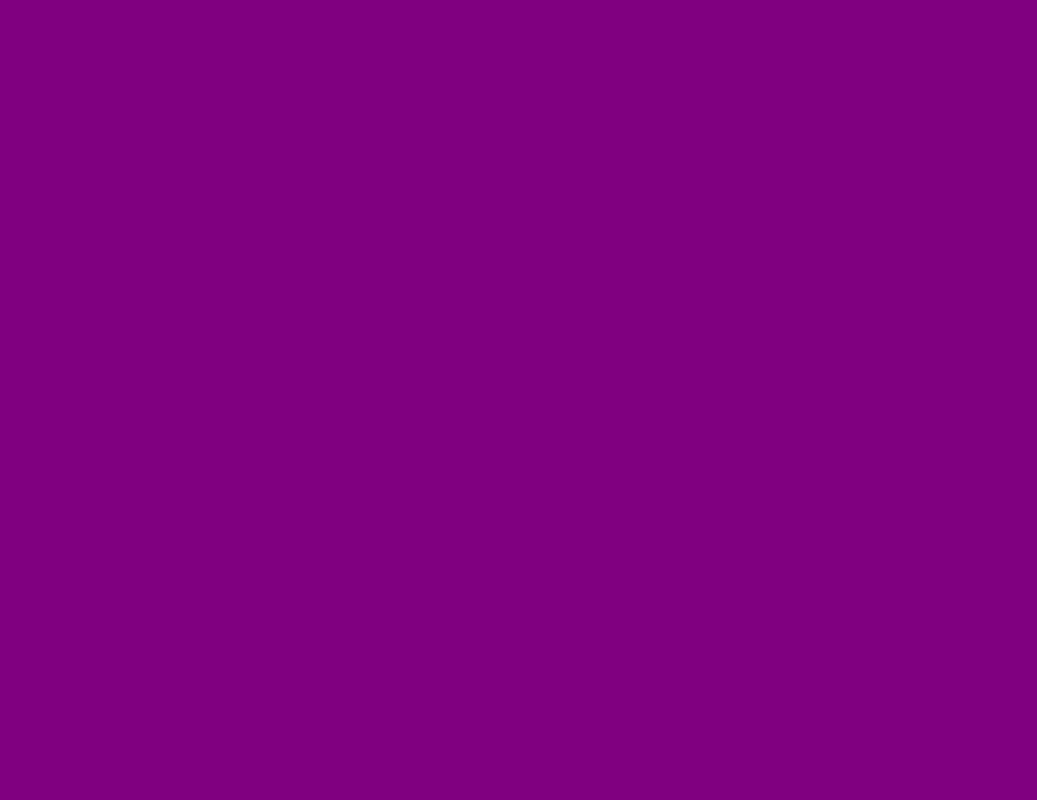
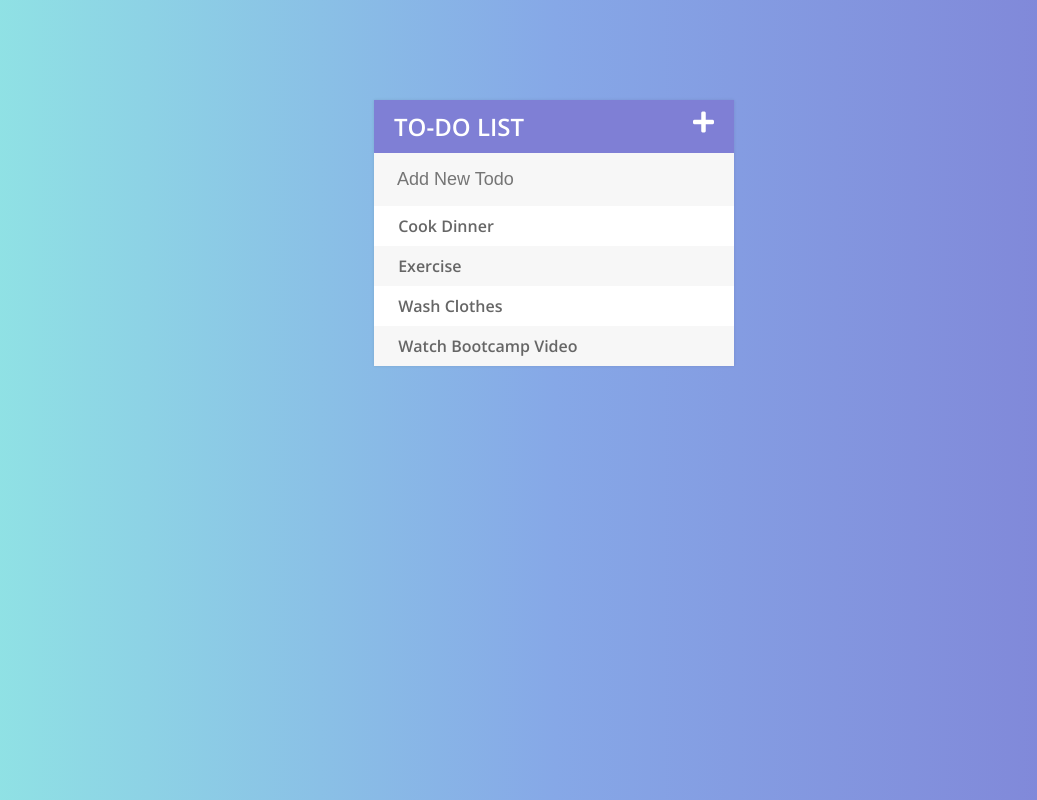
Before and after one commit to LenaChu/ToDoListProject, a plain HTML site: page index.html in a window 1280 px wide. Shown: the whole page, without its empty margins (86-1123 px from the left). Drawn offline with nearby package versions, Linux system fonts and the light colour scheme.

Commit message:
Finish the project

```diff
--- a/assets/css/style.css
+++ b/assets/css/style.css
@@ -1,3 +1,76 @@
 body{
-    background: purple;
+    font-family: 'Open Sans', sans-serif;
+    font-weight: 400;
+    background: #7F7FD5;  /* fallback for old browsers */
+    background: -webkit-linear-gradient(to right, #91EAE4, #86A8E7, #7F7FD5);  /* Chrome 10-25, Safari 5.1-6 */
+    background: linear-gradient(to right, #91EAE4, #86A8E7, #7F7FD5); /* W3C, IE 10+/ Edge, Firefox 16+, Chrome 26+, Opera 12+, Safari 7+ */
 }
+h1{
+    background: #7F7FD5;
+    color:white;
+    margin:0;
+    padding: 10px 20px;
+    text-transform: uppercase;
+    font-size: 24px;
+    font-weight: normal;
+}
+input{
+    font-size: 18px;
+    background: #f7f7f7;
+    width: 100%;
+    padding: 13px 13px 13px 20px;
+    box-sizing: border-box;
+    color: #2980b9;
+    border-color: rgb(163, 163, 163);
+    /*remove the gap when not focuesd*/
+    border: 3px solid rgba(0,0,0,0);
+}
+input:focus{
+    background: #fff;
+    border: 3px solid  #2980b9;
+    outline: none;
+
+}
+ul{
+    list-style: none;
+    margin: 0;
+    padding: 0;
+}
+li{
+    background: #fff;
+    height: 40px;
+    line-height: 40px;
+    color: #666;
+}
+li:nth-child(2n){
+
+    background: #f7f7f7;
+}
+span{
+    background: #e74c3c;
+    height: 40px;
+    margin-right:20px;
+    text-align: center;
+    color: white;
+    width:0;
+    display:inline-block;
+    transition: 0.3s linear;
+    opacity:0;
+}
+li:hover span{
+    width: 40px;
+    opacity: 1;
+}
+.fa-plus{
+    float:right;
+}
+.completed{
+    color: gray;
+    text-decoration: line-through;
+}
+#container{
+    width:360px;
+    margin: 100px auto;
+    background: #f7f7f7;
+    box-shadow: 0 0 3px rgba(0,0,0, 0.1);
+}
--- a/assets/js/todos.js
+++ b/assets/js/todos.js
@@ -0,0 +1,27 @@
+//Check off specific todos by clicking
+$("ul").on("click", "li", function(){
+    $(this).toggleClass("completed");
+});
+
+//Click on X to delete todo
+$("ul").on("click", "span",function(event){
+    //remove the parent that contains the span
+    $(this).parent().fadeOut(500, function(){
+        //the second this is the parent of the span, which is the li
+        $(this).remove();
+    });
+    event.stopPropagation();
+});
+
+$("input[type='text']").keypress(function(event){
+    if(event.which === 13){
+        var todoText = $(this).val();
+        //create a new li and add to ul
+        $("ul").append("<li><span><i class='fa fa-trash'></i></span> " + todoText + "</li>");
+        $(this).val("");
+
+    }
+})
+$(".fa-plus").click(function(){
+    $("input[type='text']").fadeToggle();
+});
--- a/index.html
+++ b/index.html
@@ -6,8 +6,21 @@
         <title>To Do List</title>
         <script type="text/javascript" src="assets/js/lib/jquery-3.5.1.js"></script>
         <link rel="stylesheet" href="assets/css/style.css" type="text/css">
+        <link href="https://fonts.googleapis.com/css2?family=Open+Sans:ital,wght@0,600;0,700;1,400&display=swap" rel="stylesheet">
+        <link rel="stylesheet" href="https://cdnjs.cloudflare.com/ajax/libs/font-awesome/5.14.0/css/all.min.css" integrity="sha512-1PKOgIY59xJ8Co8+NE6FZ+LOAZKjy+KY8iq0G4B3CyeY6wYHN3yt9PW0XpSriVlkMXe40PTKnXrLnZ9+fkDaog==" crossorigin="anonymous" />
     </head>
     <body>
+        <div id="container">
+            <h1>To-Do List<i class="fas fa-plus"></i></h1>
+            <input type="text" placeholder="Add New Todo" maxlength="40">
+
+            <ul>
+                <li><span><i class="fa fa-trash"></i></span> Cook Dinner</li>
+                <li><span><i class="fa fa-trash"></i></span> Exercise</li>
+                <li><span><i class="fa fa-trash"></i></span> Wash Clothes</li>
+                <li><span><i class="fa fa-trash"></i></span> Watch Bootcamp Video</li>
+            </ul>
+        </div>
         <script type="text/javascript" src="assets/js/todos.js"></script>
     </body>
 </html>
```
